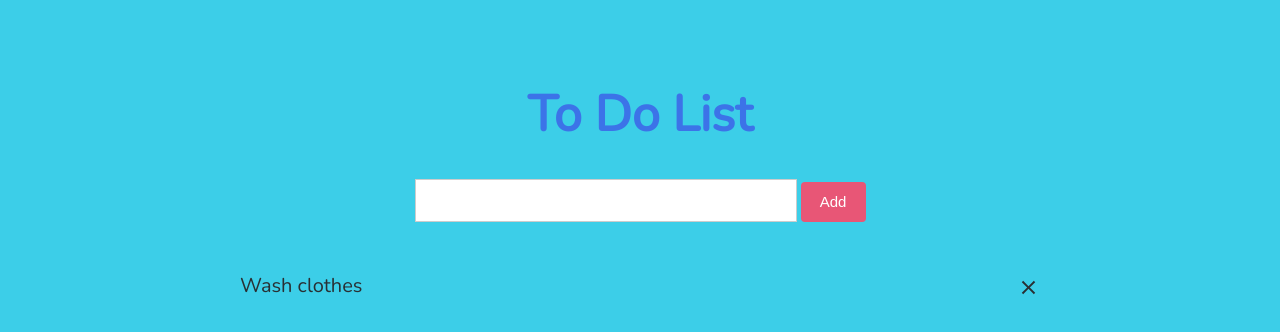
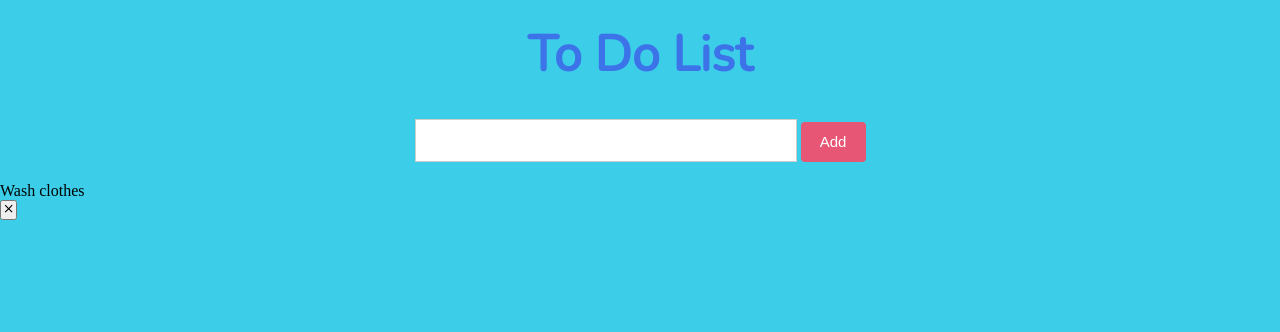
Before and after one commit to natoriaray/todo_list, a plain HTML site: page index.html in a window 1280 px wide. Drawn offline with nearby package versions, Linux system fonts and the light colour scheme.

Commit message:
restyling entire website

```diff
--- a/index.html
+++ b/index.html
@@ -7,14 +7,16 @@
     <title>To Do List</title>
   </head>
   <body>
-    <div class="wrapper">
+    <section class="top">
       <h1>To Do List</h1>
-
       <div class="input">
         <input class="input_text" type="text" value="">
         <button class="add_btn" type="submit">Add</button>
       </div>
+    </section>
 
+
+      <section class="bottom">
         <div class="list">
           <div class="list_item">
             <div class="item_description">Wash clothes</div>
@@ -22,11 +24,8 @@
               <button class="delete_btn"type="button" name="button"><ion-icon name="close"></ion-icon></button>
             </div>
           </div>
-
         </div>
-
-
-    </div>
+      </section>
   </body>
   <script src="script.js"></script>
   <script src="https://unpkg.com/ionicons@4.5.5/dist/ionicons.js"></script>
--- a/style.css
+++ b/style.css
@@ -5,18 +5,26 @@
 
 body {
   background-color: #3CCEE8;
+
+}
+
+/*TOP SECTION*/
+.top {
+  display: flex;
+  justify-content: center;
+  align-items: center;
+  flex-direction: column;
+  padding: 20px 0;
 }
 
 h1 {
   color: #3C73E8;
   font-size: 50px;
   font-family: 'Nunito';
-  padding-top: 80px;
-  padding-bottom: 30px;
 }
 
-.wrapper {
-  text-align: center;
+.input {
+  padding-top: 30px;
 }
 
 input {
@@ -47,19 +55,28 @@ input[type="text"] {
   background-color: #CF4C69;
 }
 
+/*
+
 .delete_btn {
   background-color: Transparent;
   border: none;
   cursor: pointer;
 }
 
+section {
+  margin-top: 50px;
+  height: calc(100vh - 200px);
+}
+
 .list {
-  margin-top: 50px;
+  width: 100%;
+  height: 100%;
 }
 
 .list_item {
   margin-left: 240px;
   margin-right: 240px;
+  padding: 13px;
 }
 
 .item_description {
@@ -84,3 +101,4 @@ ion-icon {
 ion-icon:hover {
   color: red;
 }
+*/
```
Lines whose indentation alone changed are shown as unchanged.
